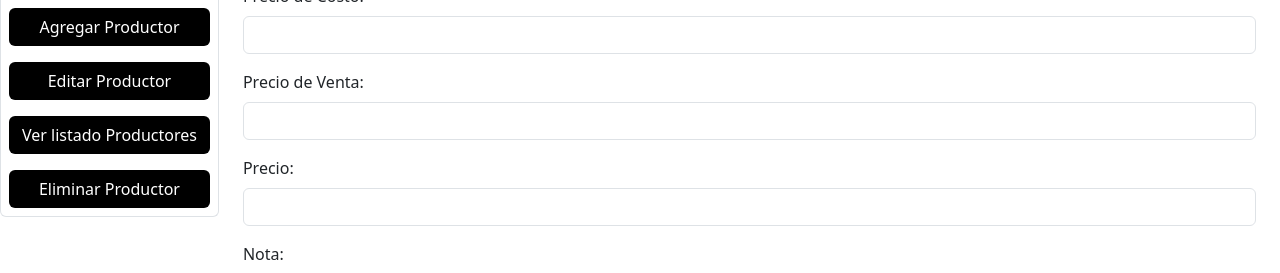
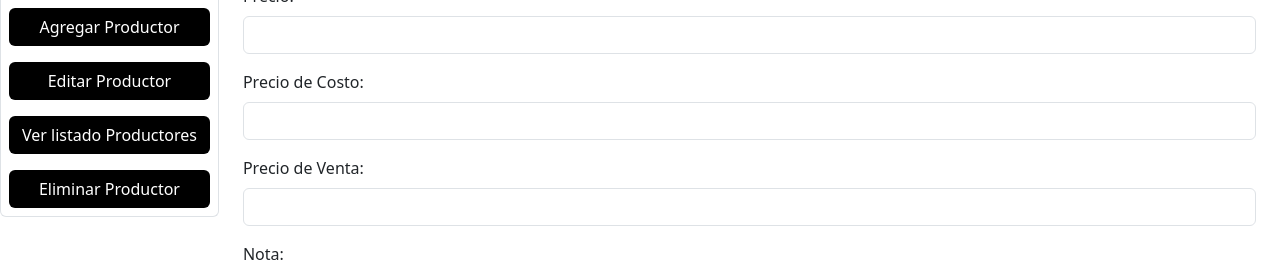
Before and after one commit to ismaelmarot/productsApp, a React (Vite) app in the folder frontend/: page / in a window 1280 px wide. Both pictures are taken after a click on the button "Agregar Producto". Shown: the part 467-740 px from the top of the page. Built offline with nearby package versions, Linux system fonts and the light colour scheme.

Commit message:
working on price format

```diff
--- a/frontend/src/components/Product/AddProduct/AddProduct.tsx
+++ b/frontend/src/components/Product/AddProduct/AddProduct.tsx
@@ -2,6 +2,7 @@ import { useState, useEffect, useRef } from 'react';
 import type { AddProductProps } from '../../../interfaces/AddProduct.interface';
 import { Modal } from 'bootstrap';
 import SuccessModal from '../../SuccessModal/SuccessModal';
+import { formatPriceHelper } from '../../../helpers/formatPriceHelper';
 
 const renderSetData = (
     label: string,
@@ -50,14 +51,15 @@ function AddProduct({ onProductAdded }: AddProductProps) {
     const handleSubmit = async (e: React.FormEvent) => {
         e.preventDefault();
 
-        const toNumber = (v: string) => (v.trim() === '' ? null : parseFloat(v));
+        const toNumber = (v: string) =>
+            v.trim() === '' ? null : parseFloat(v.replace(/\./g, '').replace(',', '.'));
 
         const toText = (v: string) => (v.trim() === '' ? null : v.trim());
 
         const newProduct = {
             code: toText(code),
             name: name.trim(),
-            price: parseFloat(price),
+            price: toNumber(price),
             category: toText(category),
             cost_price: toNumber(cost_price),
             sales_price: toNumber(sales_price),
@@ -119,9 +121,9 @@ function AddProduct({ onProductAdded }: AddProductProps) {
             {renderSetData('Categoría', 'text', category, (e) => setCategory(e.target.value), true)}
             {renderSetData('Código', 'text', code, (e) => setCode(e.target.value), true)}
             {renderSetData('Fecha de Ingreso', 'date', incoming_date, (e) => setIncomingDate(e.target.value), true)}
-            {renderSetData('Precio de Costo', 'number', cost_price, (e) => setCostPrice(e.target.value), true)}
-            {renderSetData('Precio de Venta', 'number', sales_price, (e) => setSalesPrice(e.target.value), true)}
-            {renderSetData('Precio', 'number', price, (e) => setPrice(e.target.value), true)}
+            {renderSetData('Precio', 'text', price, (e) => setPrice(formatPriceHelper(e.target.value)), true)}
+            {renderSetData('Precio de Costo', 'text', cost_price, (e) => setCostPrice(formatPriceHelper(e.target.value)), true)}
+            {renderSetData('Precio de Venta', 'text', sales_price, (e) => setSalesPrice(formatPriceHelper(e.target.value)), true)}
             {renderSetData('Nota', 'text', note, (e) => setNote(e.target.value))}
             {/* {renderSetData('Precio Vendido', 'number', sold_price, (e) => setSoldPrice(e.target.value))} */}
             {/* {renderSetData('Fecha de Salida', 'date', outgoing_date, (e) => setOutgoingDate(e.target.value), true)} */}
--- a/frontend/src/components/Product/Product.tsx
+++ b/frontend/src/components/Product/Product.tsx
@@ -1,6 +1,7 @@
 import { useEffect, useState } from 'react';
 import type { Product } from '../../interfaces/Product.interface';
 import AddProduct from './AddProduct/AddProduct';
+import { formatPriceToEuropeanTipeHelper } from '../../helpers/formatPriceToEuroeanTipeHelper';
 
 
 function Products() {
@@ -24,7 +25,7 @@ function Products() {
             <ul className='list-group'>
                 {products.map((product) => (
                     <li key={product.id} className='list-group-item'>
-                        <strong>{ product.name }</strong> - ${ product.price }
+                        <strong>{product.name}</strong> - {formatPriceToEuropeanTipeHelper(product.price)}
                     </li>
                 ))}
             </ul>
--- /dev/null
+++ b/frontend/src/helpers/formatPriceHelper.ts
@@ -0,0 +1,15 @@
+export const formatPriceHelper = (input: string): string => {
+  let clean = input.replace(/[^\d,]/g, '');
+
+  const parts = clean.split(',');
+
+  const integerPart = parts[0].replace(/^0+/, '') || '0';
+
+  const formattedInteger = integerPart.replace(/\B(?=(\d{3})+(?!\d))/g, '.');
+
+  const decimalPart = parts[1]?.substring(0, 2) ?? '';
+
+  if (clean.endsWith(',')) return `${formattedInteger},`;
+
+  return decimalPart ? `${formattedInteger},${decimalPart}` : formattedInteger;
+};
--- /dev/null
+++ b/frontend/src/helpers/formatPriceToEuroeanTipeHelper.ts
@@ -0,0 +1,6 @@
+export const formatPriceToEuropeanTipeHelper = (value: number): string => {
+  if (isNaN(value)) return '';
+  return value.toFixed(2)
+    .replace('.', ',')
+    .replace(/\B(?=(\d{3})+(?!\d))/g, '.');
+};
```
